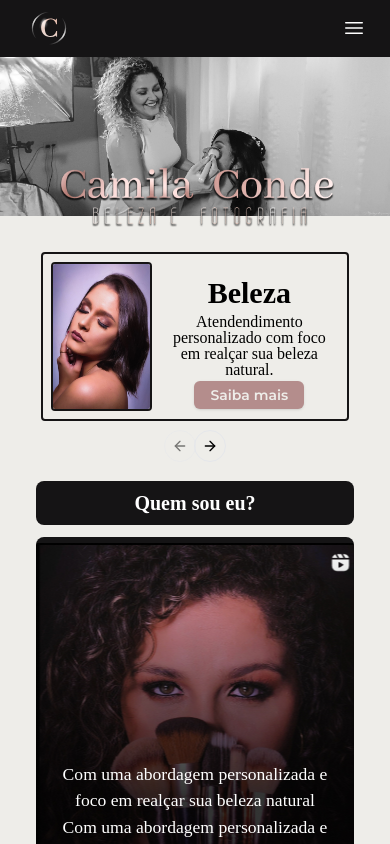
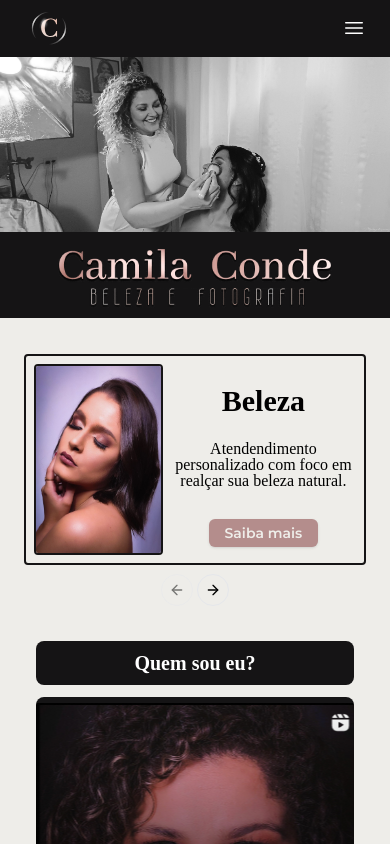
Before and after one commit to carolineconte/studioCamilaConde, a Next.js app: page / in a window 390 px wide. Shown: the top 844 px of the page. Built offline with nearby package versions, Linux system fonts and the light colour scheme.

Commit message:
correcoes estilos mobile homepage

```diff
--- a/src/components/Card.tsx
+++ b/src/components/Card.tsx
@@ -9,18 +9,18 @@ interface Card {
 
 function Card({ imageUrl, alt, titleCard, textBody }: Card) {
   return (
-    <div className="flex h-[20vh] p-2 border-2 border-primaryBlack rounded gap-2 bg-primaryWhite/20
+    <div className="flex h-[25vh] p-2 border-2 border-primaryBlack rounded gap-2 bg-primaryWhite/20
     md:flex-col md:size-full md:items-center md:px-1">
 
-      <Image className="max-[376px]:hidden border-2 border-primaryBlack rounded w-[35%] object-cover object-center
+      <Image className="max-[376px]:hidden border-2 border-primaryBlack rounded w-[40%] object-cover object-center
       md:w-[90%] md:h-[30vh] lg:h-[45vh] lg:object-top"
         src={imageUrl} width={100} height={100} alt={alt}
       />
 
-      <div className="max-[376px]:justify-between max-[376px]:pt-0 flex flex-col justify-around pt-3 px-2 md:grow md:pt-1">
+      <div className="max-[376px]:justify-between max-[376px]:pt-0 flex flex-col gap-2 justify-around pt-3 md:grow md:pt-1">
         <h2 className="max-[376px]:text-2xl text-center font-semibold text-3xl font-['Abhaya_Libre'] md:text-xl">{titleCard}</h2>
         <p className="text-center text-[1rem] leading-4	font-['Tenor_Sans'] md:mt-0 md:py-2">{textBody}</p>
-        <button className="text-sm font-semibold shadow bg-rose text-primaryWhite rounded-md px-4 py-1 mx-auto block md:mt-auto">Saiba mais</button>
+        <button className="text-sm font-semibold shadow bg-rose text-primaryWhite rounded-md px-4 py-1 mt-2 mx-auto block md:mt-auto">Saiba mais</button>
       </div>
     </div>
   )
--- a/src/components/layout/Carrossel.tsx
+++ b/src/components/layout/Carrossel.tsx
@@ -11,7 +11,7 @@ import Card from "../Card";
 
 function Carrossel() {
   return (
-    <section className="mx-auto w-[90%] mt-3 mb-12 relative md:-mt-24 md:w-[100%] lg:w-[75%] lg:-mt-40">
+    <section className="mx-auto mt-3 mb-16 relative md:-mt-24 md:w-[100%] lg:w-[75%] lg:-mt-40">
       <Carousel>
         <CarouselContent>
           <CarouselItem className=" md:basis-1/3 lg:basis-1/3">
@@ -30,8 +30,8 @@ function Carrossel() {
           </CarouselItem>
         </CarouselContent>
 
-        <CarouselPrevious className="absolute top-[23vh] left-[40%] md:hidden" />
-        <CarouselNext className="right-[40%] top-[23vh] absolute md:hidden" />
+        <CarouselPrevious className="absolute top-[28vh] left-[40%] md:hidden" />
+        <CarouselNext className="right-[40%] top-[28vh] absolute md:hidden" />
       </Carousel>
     </section>
   )
--- a/src/components/layout/Hero.tsx
+++ b/src/components/layout/Hero.tsx
@@ -2,14 +2,14 @@ import Image from "next/image"
 
 function Hero() {
   return (
-    <section className="pt-10 w-full relative">
+    <section className="pt-14 w-full relative bg-primaryBlack">
       <Image src="/fotoHero.jpg" width={1500} height={1000    }
         alt="Foto perfil Camila"
         className="w-full object-cover xl:h-[90vh] md:pt-10"
         />
         <Image src="/testeLogo.png" width={500} height={500}
           alt="Logo Studio Camila"
-          className="w-3/4 absolute top-[70%] p-2 right-[12%]
+          className="w-3/4 mx-auto top-[70%] p-2 right-[12%]
           md:w-[40%] md:right-10 md:top-[25%]" />
     </section>
   )
```
